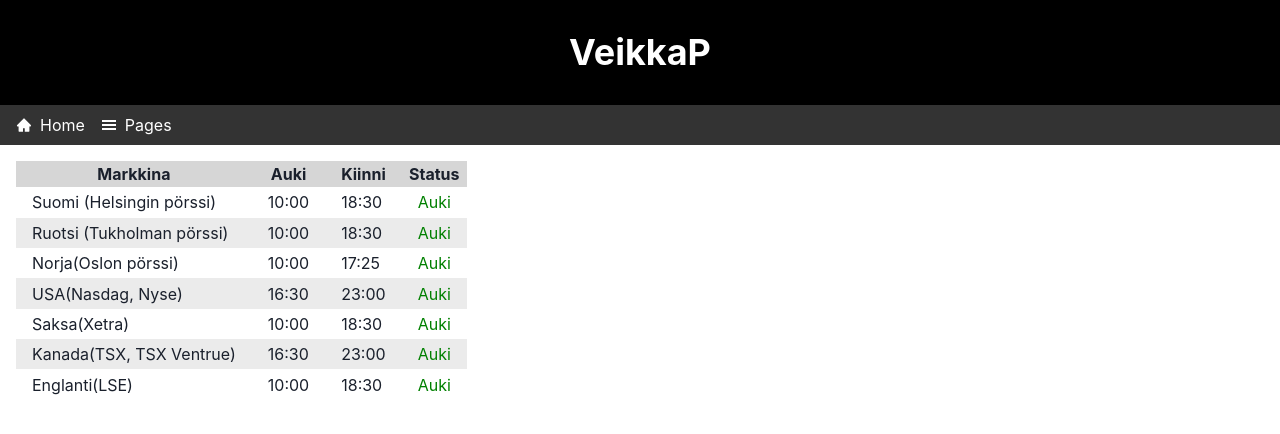
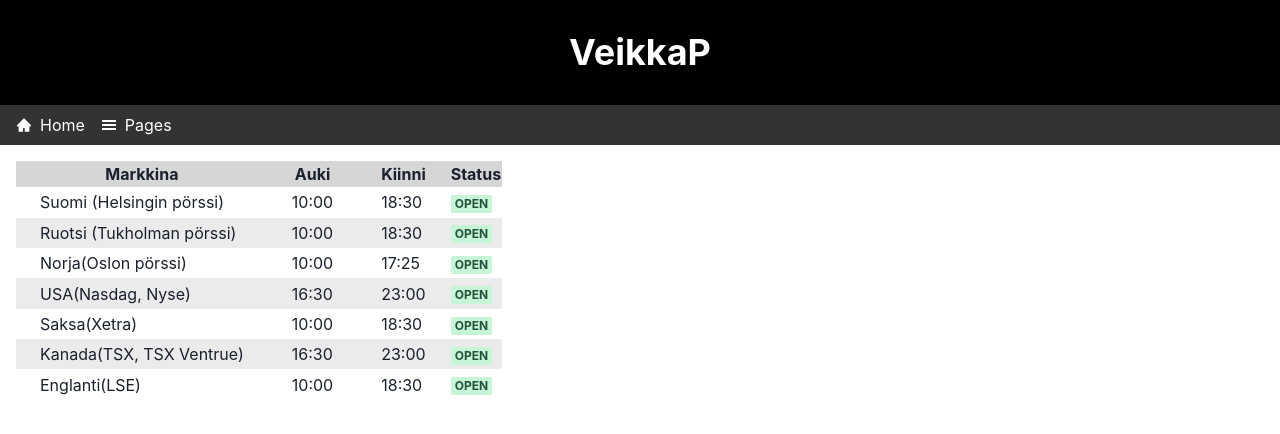
Before and after one commit to Iiigorriii/reactnettisivut, a Next.js app: page /porssiaukioloajat in a window 1280 px wide. Shown: the top 434 px of the page. Built offline with nearby package versions, Linux system fonts and the light colour scheme.

Commit message:
PorssiAukioloajat
Status hienomman näköiseksi

```diff
--- a/pages/porssiaukioloajat/index.js
+++ b/pages/porssiaukioloajat/index.js
@@ -1,3 +1,4 @@
+import { Badge } from "@chakra-ui/react";
 import { Layout } from "../../components/Layout";
 import { porssilista } from "../../misc/porssilista";
 
@@ -67,12 +68,16 @@ const Porssiaukioloajat = () => {
               <td className={styles.td}>{valmis.name}</td>
               <td className={styles.td}>{valmis.auki}</td>
               <td className={styles.td}>{valmis.kiinni}</td>
-              <td
-                className={`${styles.td} ${
-                  valmis.isAuki ? styles.auki : styles.kiinni
-                }`}
-              >
-                {valmis.isAuki ? "Auki" : "Kiinni"}
+              <td>
+                {valmis.isAuki ? (
+                  <Badge variant="subtle" colorScheme="green">
+                    Open
+                  </Badge>
+                ) : (
+                  <Badge variant="subtle" colorScheme="red">
+                    Closed
+                  </Badge>
+                )}
               </td>
             </tr>
           ))}
--- a/styles/Porssiaukioloajat.module.css
+++ b/styles/Porssiaukioloajat.module.css
@@ -8,17 +8,9 @@
 }
 
 .td {
-  padding: 0.2rem 1rem;
+  padding: 0.2rem 1.5rem;
 }
 
 .thead {
   background-color: rgb(214, 214, 214);
 }
-
-.auki {
-  color: green;
-}
-
-.kiinni {
-  color: red;
-}
```
